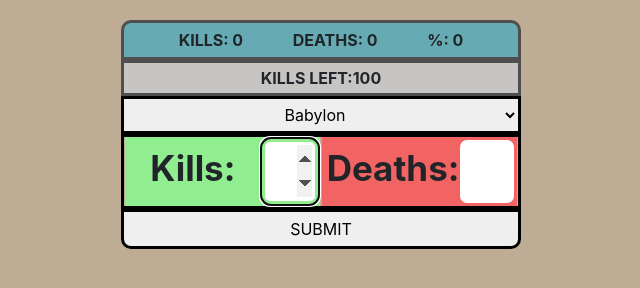
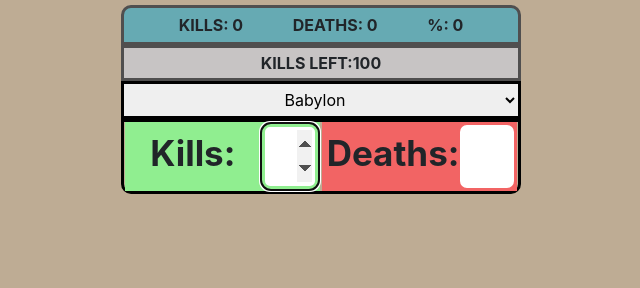
Before and after one commit to DMWH-Bsmith/kdRatio, a website: page index.html in a window 1280 px wide. Both pictures are taken after a click on the button "START". Shown: the whole page, without its empty margins (319-959 px from the left). Drawn offline with nearby package versions, Linux system fonts and the light colour scheme.

Commit message:
howdsdfasdf

```diff
--- a/app.js
+++ b/app.js
@@ -93,7 +93,7 @@ inputRowEl.appendChild(dTotal);
 
 firstEl.appendChild(mapDropdown);
 firstEl.appendChild(inputRowEl);
-firstEl.appendChild(subSingleScoreBtn);
+// firstEl.appendChild(subSingleScoreBtn);
 firstEl.appendChild(gameArchiveEl);
 
 
--- a/style.css
+++ b/style.css
@@ -58,6 +58,7 @@ select {
     border: 3px solid black;
     display: flex;
     justify-content: space-evenly;
+    border-radius: 0px 0px 10px 10px;
   }
 
 input {
@@ -124,7 +125,7 @@ input {
 
 .first {
     background-color: rgb(190, 172, 148);
-    margin-top: 20px;
+    margin-top: 5px;
     display: flex;
     flex-direction: column;
     align-items: center;
@@ -213,11 +214,12 @@ input {
 table {
     text-align: center;
     margin-top: 10px;
-    width: 340px;
+    width: 385px;
     border: 6px solid grey;
 }
 
 .inGameArchHeaders {
+    /* border-radius: 10px; */
     background-color: gray;
     text-align: center;
 }
```
